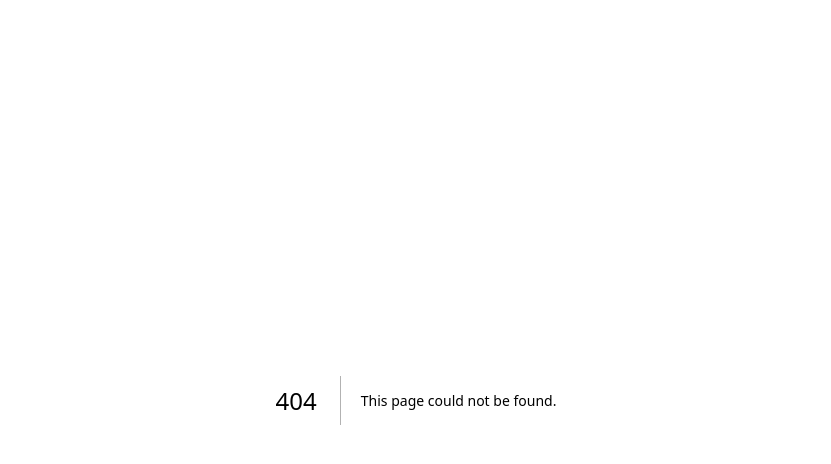
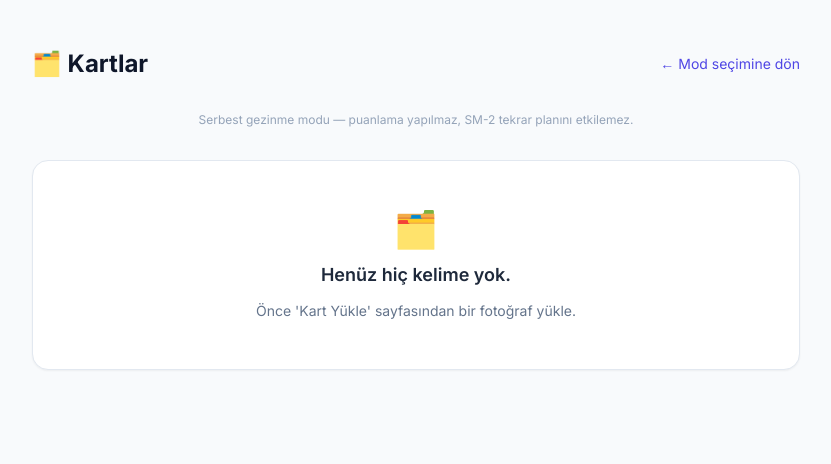
Before and after one commit to demirogluali4017-design/quizanki, a Next.js app: page /study/cards in a window 1280 px wide. Before the commit this address had no page. Shown: the top 464 px of the page, without its empty margins (224-1055 px from the left). Built offline with nearby package versions, Linux system fonts and the light colour scheme; no server answers; the database is empty.

Commit message:
Add files via upload

```diff
--- /dev/null
+++ b/app/study/cards/page.tsx
@@ -0,0 +1,106 @@
+"use client";
+
+import { useEffect, useState } from "react";
+import Link from "next/link";
+import { supabase } from "@/lib/supabase";
+import { Flashcard } from "@/types";
+import FlashCardView from "@/components/FlashCardView";
+
+export default function CardsBrowsePage() {
+  const [cards, setCards] = useState<Flashcard[]>([]);
+  const [index, setIndex] = useState(0);
+  const [isFlipped, setIsFlipped] = useState(false);
+  const [loading, setLoading] = useState(true);
+
+  useEffect(() => {
+    async function fetchCards() {
+      setLoading(true);
+      const { data, error } = await supabase
+        .from("flashcards")
+        .select("*")
+        .order("created_at", { ascending: false });
+
+      if (!error && data) {
+        setCards(data as Flashcard[]);
+      }
+      setLoading(false);
+    }
+    fetchCards();
+  }, []);
+
+  function goPrev() {
+    setIsFlipped(false);
+    setIndex((i) => Math.max(0, i - 1));
+  }
+
+  function goNext() {
+    setIsFlipped(false);
+    setIndex((i) => Math.min(cards.length - 1, i + 1));
+  }
+
+  if (loading) {
+    return (
+      <main className="min-h-screen bg-slate-50 flex items-center justify-center">
+        <p className="text-slate-400">Yükleniyor...</p>
+      </main>
+    );
+  }
+
+  const currentCard = cards[index];
+
+  return (
+    <main className="min-h-screen bg-slate-50 px-6 py-12">
+      <div className="max-w-3xl mx-auto space-y-8">
+        <div className="flex items-center justify-between">
+          <h1 className="text-2xl font-bold text-slate-900">🗂️ Kartlar</h1>
+          <Link href="/study" className="text-sm text-indigo-600 hover:underline">
+            ← Mod seçimine dön
+          </Link>
+        </div>
+
+        <p className="text-center text-xs text-slate-400">
+          Serbest gezinme modu — puanlama yapılmaz, SM-2 tekrar planını etkilemez.
+        </p>
+
+        {!currentCard ? (
+          <div className="rounded-2xl bg-white border border-slate-200 shadow-sm p-12 text-center space-y-3">
+            <p className="text-4xl">🗂️</p>
+            <p className="text-lg font-semibold text-slate-800">Henüz hiç kelime yok.</p>
+            <p className="text-slate-500 text-sm">
+              Önce &apos;Kart Yükle&apos; sayfasından bir fotoğraf yükle.
+            </p>
+          </div>
+        ) : (
+          <>
+            <p className="text-center text-sm text-slate-400">
+              {index + 1} / {cards.length}
+            </p>
+
+            <FlashCardView
+              card={currentCard}
+              isFlipped={isFlipped}
+              onFlip={() => setIsFlipped((f) => !f)}
+            />
+
+            <div className="flex items-center justify-center gap-4 max-w-xl mx-auto">
+              <button
+                onClick={goPrev}
+                disabled={index === 0}
+                className="rounded-xl bg-white border border-slate-200 text-slate-700 font-medium px-6 py-3 hover:bg-slate-100 transition-colors disabled:opacity-40 disabled:cursor-not-allowed"
+              >
+                ← Önceki
+              </button>
+              <button
+                onClick={goNext}
+                disabled={index === cards.length - 1}
+                className="rounded-xl bg-indigo-600 text-white font-medium px-6 py-3 hover:bg-indigo-700 transition-colors disabled:opacity-40 disabled:cursor-not-allowed"
+              >
+                Sonraki →
+              </button>
+            </div>
+          </>
+        )}
+      </div>
+    </main>
+  );
+}
```
